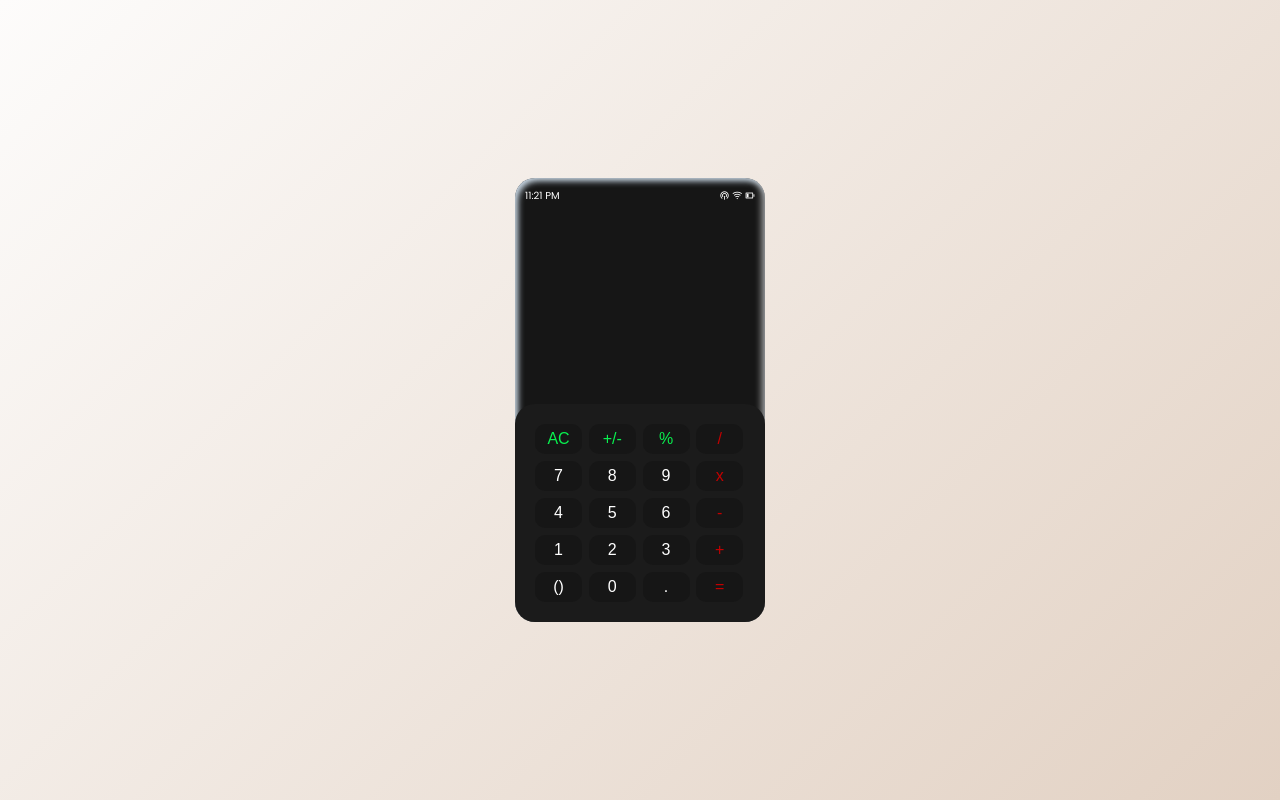
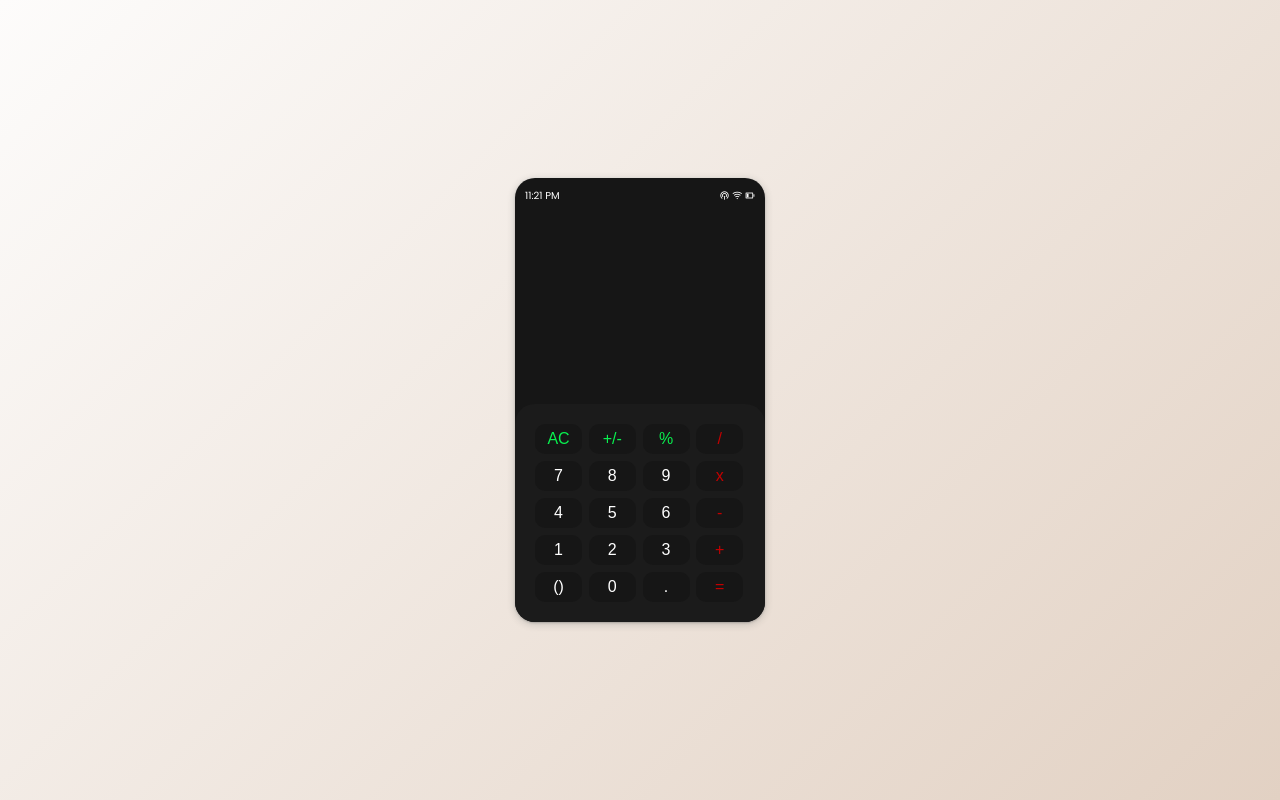
Before and after one commit to Aamir825/calculator, a plain HTML site: page index.html in a window 1280 px wide. Drawn offline with nearby package versions, Linux system fonts and the light colour scheme.

Commit message:
5th commit

```diff
--- a/style.css
+++ b/style.css
@@ -21,7 +21,7 @@ body{
     left: 50%;
     transform: translate(-50%,-50%);
     border-radius: 2rem;
-    box-shadow: rgb(204, 219, 232) 3px 3px 6px 0px inset, rgba(255, 255, 255, 0.5) -3px -3px 6px 1px inset;
+    box-shadow: rgba(60, 64, 67, 0.3) 0px 1px 2px 0px, rgba(60, 64, 67, 0.15) 0px 2px 6px 2px;
 }
 .calculator-back .topbar{
     display: flex;
```
